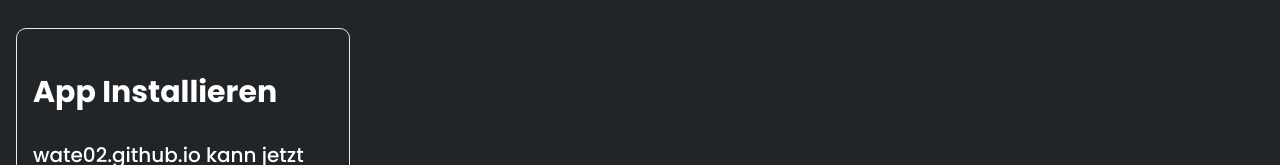
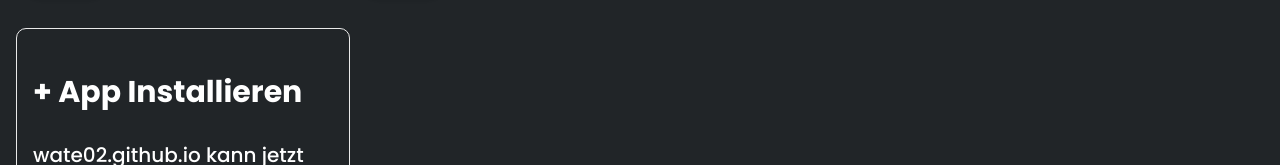
Before and after one commit to Wate02/wate02.github.io, a plain HTML site: page index.html in a window 1280 px wide. Shown: the part 270-435 px from the top of the page. Drawn offline with Linux system fonts and the light colour scheme.

Commit message:
update index.html

```diff
--- a/index.html
+++ b/index.html
@@ -57,7 +57,7 @@
 </div>
 
   <div id="card">
-    <h2 id="title">App Installieren</h2>
+    <h2 id="title">&#43 App Installieren</h2>
     <text id="white">wate02.github.io kann jetzt als Web-app auf IOS verwendet werden. Clicke dafür auf <img id="shareicon"src="/img/share.png" height="20px" width="15px"> und dann auf "Zum Startbildschirm hinzufügen".<acronym title=""></acronym></text><br>
     <!--button onclick="func2()">Visit &rarr;</button-->
   </div>
```
